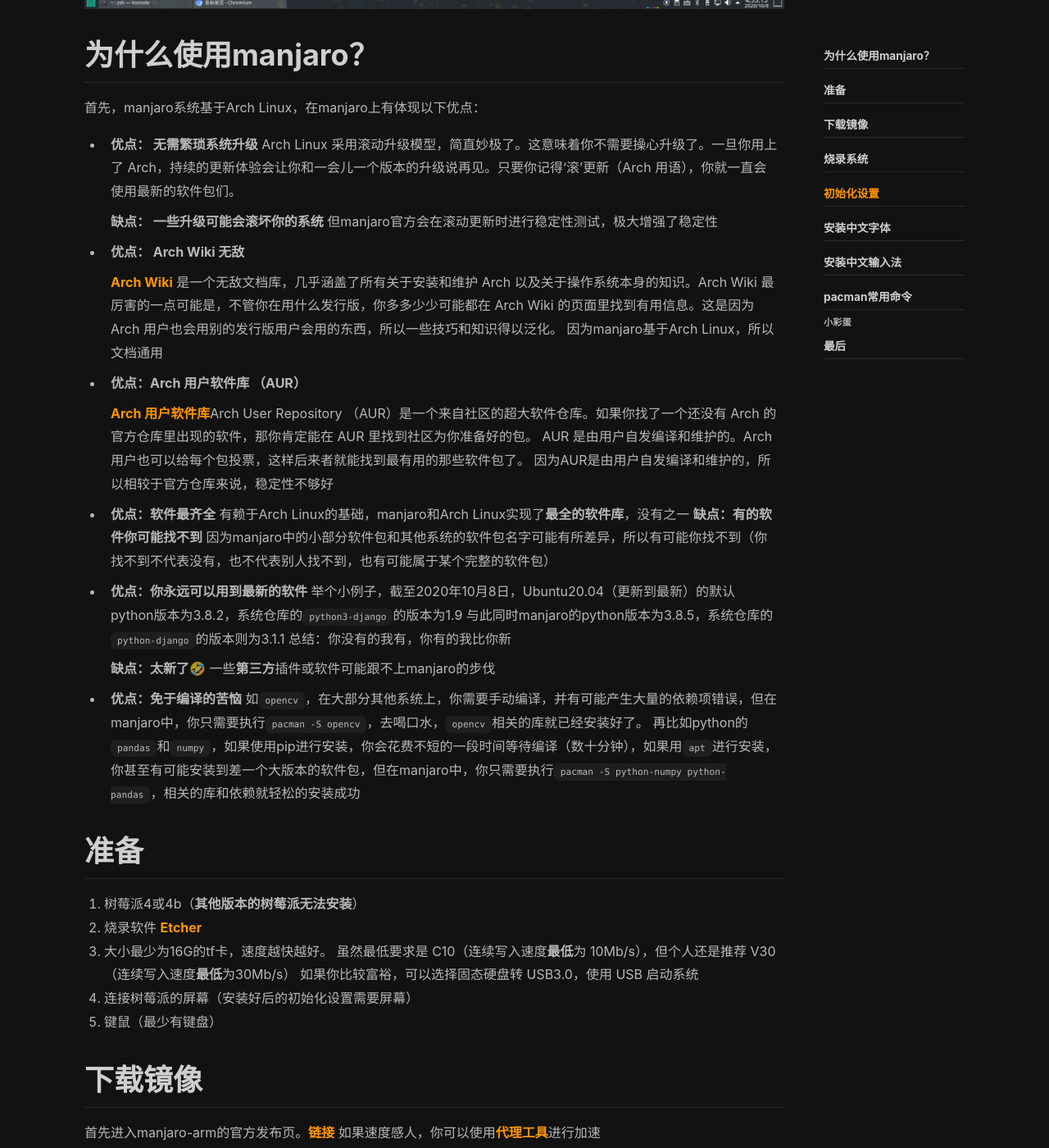
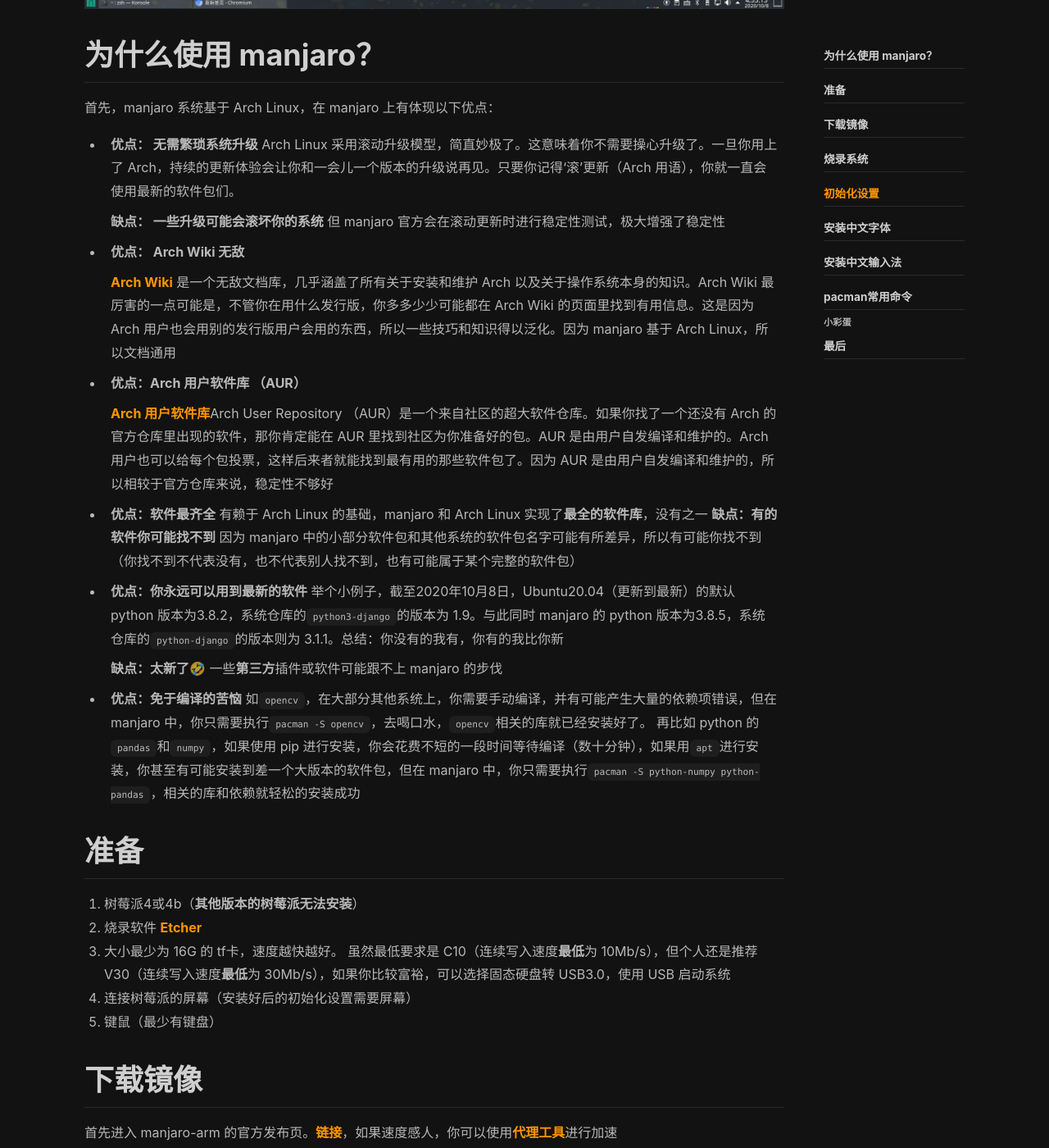
Before and after one commit to iGmainC/igmainc.github.io, a Jekyll site: the page built from _posts/2020-10-28-树莓派4b安装 manjaro-arm.md, in a window 1280 px wide and 1400 px high, scrolled down 727 px. Shown: the whole window at 82% size. Built offline with Jekyll 4.4.1, drawn with Linux system fonts in a browser that asks for light colours; nearby versions of some CDN libraries; some of the changed text lies outside the part shown.

Commit message:
修改文章，加空格

````diff
--- a/_posts/2020-10-28-树莓派4b安装 manjaro-arm.md
+++ b/_posts/2020-10-28-树莓派4b安装 manjaro-arm.md
@@ -5,58 +5,51 @@
 
 ![简单配置后的 Manjaro](/assets/images/2020-10-28-树莓派4b安装 manjaro-arm/13919472-5f05a0020a484520.png)
 
-# 为什么使用manjaro？
+# 为什么使用 manjaro？
 
-首先，manjaro系统基于Arch Linux，在manjaro上有体现以下优点：
+首先，manjaro 系统基于 Arch Linux，在 manjaro 上有体现以下优点：
 
 - **优点： 无需繁琐系统升级**
    Arch Linux 采用滚动升级模型，简直妙极了。这意味着你不需要操心升级了。一旦你用上了 Arch，持续的更新体验会让你和一会儿一个版本的升级说再见。只要你记得‘滚’更新（Arch 用语），你就一直会使用最新的软件包们。
 
   **缺点： 一些升级可能会滚坏你的系统**
-   但manjaro官方会在滚动更新时进行稳定性测试，极大增强了稳定性
+   但 manjaro 官方会在滚动更新时进行稳定性测试，极大增强了稳定性
 
 - **优点： Arch Wiki 无敌**
 
-  [Arch Wiki](https://wiki.archlinux.org/) 是一个无敌文档库，几乎涵盖了所有关于安装和维护 Arch 以及关于操作系统本身的知识。Arch Wiki 最厉害的一点可能是，不管你在用什么发行版，你多多少少可能都在 Arch Wiki 的页面里找到有用信息。这是因为 Arch 用户也会用别的发行版用户会用的东西，所以一些技巧和知识得以泛化。
-   因为manjaro基于Arch Linux，所以文档通用
+  [Arch Wiki](https://wiki.archlinux.org/) 是一个无敌文档库，几乎涵盖了所有关于安装和维护 Arch 以及关于操作系统本身的知识。Arch Wiki 最厉害的一点可能是，不管你在用什么发行版，你多多少少可能都在 Arch Wiki 的页面里找到有用信息。这是因为 Arch 用户也会用别的发行版用户会用的东西，所以一些技巧和知识得以泛化。因为 manjaro 基于 Arch Linux，所以文档通用
 
 - **优点：Arch 用户软件库 （AUR）**
 
-  [Arch 用户软件库](https://wiki.archlinux.org/index.php/Arch_User_Repository)Arch User Repository （AUR）是一个来自社区的超大软件仓库。如果你找了一个还没有 Arch 的官方仓库里出现的软件，那你肯定能在 AUR 里找到社区为你准备好的包。
-   AUR 是由用户自发编译和维护的。Arch 用户也可以给每个包投票，这样后来者就能找到最有用的那些软件包了。
-   因为AUR是由用户自发编译和维护的，所以相较于官方仓库来说，稳定性不够好
+  [Arch 用户软件库](https://wiki.archlinux.org/index.php/Arch_User_Repository)Arch User Repository （AUR）是一个来自社区的超大软件仓库。如果你找了一个还没有 Arch 的官方仓库里出现的软件，那你肯定能在 AUR 里找到社区为你准备好的包。AUR 是由用户自发编译和维护的。Arch 用户也可以给每个包投票，这样后来者就能找到最有用的那些软件包了。因为 AUR 是由用户自发编译和维护的，所以相较于官方仓库来说，稳定性不够好
 
 - **优点：软件最齐全**
-   有赖于Arch Linux的基础，manjaro和Arch Linux实现了**最全的软件库**，没有之一
+   有赖于 Arch Linux 的基础，manjaro 和 Arch Linux 实现了**最全的软件库**，没有之一
    **缺点：有的软件你可能找不到**
-   因为manjaro中的小部分软件包和其他系统的软件包名字可能有所差异，所以有可能你找不到（你找不到不代表没有，也不代表别人找不到，也有可能属于某个完整的软件包）
+   因为 manjaro 中的小部分软件包和其他系统的软件包名字可能有所差异，所以有可能你找不到（你找不到不代表没有，也不代表别人找不到，也有可能属于某个完整的软件包）
 
 - **优点：你永远可以用到最新的软件**
-   举个小例子，截至2020年10月8日，Ubuntu20.04（更新到最新）的默认python版本为3.8.2，系统仓库的`python3-django`的版本为1.9
-   与此同时manjaro的python版本为3.8.5，系统仓库的`python-django`的版本则为3.1.1
-   总结：你没有的我有，你有的我比你新
+   举个小例子，截至2020年10月8日，Ubuntu20.04（更新到最新）的默认 python 版本为3.8.2，系统仓库的`python3-django`的版本为 1.9。与此同时 manjaro 的 python 版本为3.8.5，系统仓库的`python-django`的版本则为 3.1.1。总结：你没有的我有，你有的我比你新
 
   **缺点：太新了🤣**
-   一些**第三方**插件或软件可能跟不上manjaro的步伐
+   一些**第三方**插件或软件可能跟不上 manjaro 的步伐
 
 - **优点：免于编译的苦恼**
-   如`opencv`，在大部分其他系统上，你需要手动编译，并有可能产生大量的依赖项错误，但在manjaro中，你只需要执行`pacman -S opencv`，去喝口水，`opencv`相关的库就已经安装好了。
-   再比如python的`pandas`和`numpy`，如果使用pip进行安装，你会花费不短的一段时间等待编译（数十分钟），如果用`apt`进行安装，你甚至有可能安装到差一个大版本的软件包，但在manjaro中，你只需要执行`pacman -S python-numpy python-pandas`，相关的库和依赖就轻松的安装成功
+   如`opencv`，在大部分其他系统上，你需要手动编译，并有可能产生大量的依赖项错误，但在 manjaro 中，你只需要执行`pacman -S opencv`，去喝口水，`opencv`相关的库就已经安装好了。
+   再比如 python 的`pandas`和`numpy`，如果使用 pip 进行安装，你会花费不短的一段时间等待编译（数十分钟），如果用`apt`进行安装，你甚至有可能安装到差一个大版本的软件包，但在 manjaro 中，你只需要执行`pacman -S python-numpy python-pandas`，相关的库和依赖就轻松的安装成功
 
 # 准备
 
 1. 树莓派4或4b（**其他版本的树莓派无法安装**）
 2. 烧录软件 [Etcher](https://www.balena.io/etcher/)
-3. 大小最少为16G的tf卡，速度越快越好。
-    虽然最低要求是 C10（连续写入速度**最低**为 10Mb/s），但个人还是推荐 V30（连续写入速度**最低**为30Mb/s）
-    如果你比较富裕，可以选择固态硬盘转 USB3.0，使用 USB 启动系统
+3. 大小最少为 16G 的 tf卡，速度越快越好。
+    虽然最低要求是 C10（连续写入速度**最低**为 10Mb/s），但个人还是推荐 V30（连续写入速度**最低**为 30Mb/s），如果你比较富裕，可以选择固态硬盘转 USB3.0，使用 USB 启动系统
 4. 连接树莓派的屏幕（安装好后的初始化设置需要屏幕）
 5. 键鼠（最少有键盘）
 
 # 下载镜像
 
-首先进入manjaro-arm的官方发布页。[链接](https://forum.manjaro.org/t/manjaro-arm-21-04-released/61974)
- 如果速度感人，你可以使用[**代理工具**](https://sockboom.mobi/auth/register?affid=108759)进行加速
+首先进入 manjaro-arm 的官方发布页。[链接](https://forum.manjaro.org/t/manjaro-arm-21-04-released/61974)，如果速度感人，你可以使用[**代理工具**](https://sockboom.mobi/auth/register?affid=108759)进行加速
 
 可以看到树莓派4的镜像有4个：
 
@@ -65,9 +58,9 @@
 这四个系统镜像有什么区别呢？
 
 - XFCE：占用内存较小（下面会给出各系统的内存占用共参考），但是图形界面不好看，系统自带的功能不丰富
-- KDE Plasma：界面好看，有很多好用小功能（自带），如桌面小部件、可是化的开机启动项管理，缺点是内存占用相较**XFCE**占用**略大**（具体看表格）
-- i3：一个纯命令行操作的图形界面系统，不熟悉Linux命令的就别装了
-- Sway：i3的美化加强版，不熟悉Linux命令的别装
+- KDE Plasma：界面好看，有很多好用小功能（自带），如桌面小部件、可是化的开机启动项管理，缺点是内存占用相较 **XFCE** 占用**略大**（具体看表格）
+- i3：一个纯命令行操作的图形界面系统，不熟悉 Linux 命令的就别装了
+- Sway：i3的美化加强版，不熟悉 Linux 命令的别装
 
 **系统占用表格：**
 
@@ -79,7 +72,7 @@
 
 > 可以看出 KDE Plasma 的内存占用只比 XFCE 高了十多Mb，我个人还是推荐安装 KDE Plasma
 >
->  接下来的操作我会用 KDE Plasma，操作基本都一样，但在安装中文输入法后，设置开机启动项时，XFCE需要命令行添加
+> 接下来的操作我会用 KDE Plasma，操作基本都一样，但在安装中文输入法后，设置开机启动项时，XFCE需要命令行添加
 
 # 烧录系统
 
@@ -111,7 +104,7 @@
 
 ![img](/assets/images/2020-10-28-树莓派4b安装 manjaro-arm/13919472-cbd5c9505b204945.jpg)
 
- 字面意思，输入**全名**（可以理解为昵称）
+字面意思，输入**全名**（可以理解为昵称）
 
 ![img](/assets/images/2020-10-28-树莓派4b安装 manjaro-arm/13919472-a9d775e136929907.jpg)
 
@@ -123,11 +116,11 @@
 
 ![img](/assets/images/2020-10-28-树莓派4b安装 manjaro-arm/13919472-5230abb8c4bcd157.jpg)
 
-输入root密码
+输入 root 密码
 
 ![img](/assets/images/2020-10-28-树莓派4b安装 manjaro-arm/13919472-8a3a705e657f9af4.jpg)
 
-确认root密码
+确认 root 密码
 
 ![img](/assets/images/2020-10-28-树莓派4b安装 manjaro-arm/13919472-defc4c0949d27747.jpg)
 
@@ -135,11 +128,11 @@
 
 ![img](/assets/images/2020-10-28-树莓派4b安装 manjaro-arm/13919472-d5e6f22440981192.jpg)
 
-选择语言（zh_CN.UTF-8，中文.UTF-8）
+选择语言（`zh_CN.UTF-8`，中文.UTF-8）
 
 ![img](/assets/images/2020-10-28-树莓派4b安装 manjaro-arm/13919472-f15b585bbf4e3751.jpg)
 
-输入hostname，不懂什么意思的输入pi
+输入 hostname，不懂什么意思的输入 pi
 
 ![img](/assets/images/2020-10-28-树莓派4b安装 manjaro-arm/13919472-88c65efc3b233d83.jpg)
 
@@ -147,8 +140,7 @@
 
 接下来系统会自动重启进行初始化配置，有的板子可能需要10~30分钟才能开机，**请耐心等待**
 
-开机后我们会发现中文字体都变成了方块，这时不要着急，我们只需要安装中文字体并重启就好了
- 这个问题我已经和官方反馈了，官方将在下个版本(20.10)自带中文字体
+开机后我们会发现中文字体都变成了方块，这时不要着急，我们只需要安装中文字体并重启就好了。这个问题我已经和官方反馈了，官方将在下个版本(20.10)自带中文字体
 
 ![img](/assets/images/2020-10-28-树莓派4b安装 manjaro-arm/13919472-f38e993674e99025.jpg)
 
@@ -156,12 +148,11 @@
 
 # 安装中文字体
 
-以下就是盲人摸象般的操作
- 首先我们要连接Wi-Fi，点击右下角网络连接的图标
+以下就是盲人摸象般的操作。首先我们要连接 Wi-Fi，点击右下角网络连接的图标
 
 ![img](/assets/images/2020-10-28-树莓派4b安装 manjaro-arm/13919472-b6e8d63a5a0588a1.png)
 
-会扫描Wi-Fi，点这个连接Wi-Fi，输入密码
+会扫描 Wi-Fi，点这个连接 Wi-Fi，输入密码
 
 ![img](/assets/images/2020-10-28-树莓派4b安装 manjaro-arm/13919472-6710f727316d458f.png)
 
@@ -169,14 +160,15 @@
 
 ![img](/assets/images/2020-10-28-树莓派4b安装 manjaro-arm/13919472-16e788a0a69b9d5a.png)
 
-运行以下代码（根据提示输入**root密码**）：
+运行以下代码（根据提示输入 **root 密码**）：
 
-> Manjaro是基于Arch Linux的系统，使用`pacman`而不是`apt`命令来安装软件
->  在后面我会给出`pacman`的常用操作供参考学习
+> Manjaro 是基于 Arch Linux 的系统，使用`pacman`而不是`apt`命令来安装软件
+>
+> 在后面我会给出`pacman`的常用操作供参考学习
 
 ```shell
 sudo pacman-mirrors --country China    # 换源
-sudo pacman -Syu    # 系统更新，manjaro是滚动更新方式，第一次更新很大，但一定要更新
+sudo pacman -Syu    # 系统更新，manjaro 是滚动更新方式，第一次更新很大，但一定要更新
 sudo pacman -S wqy-microhei    # 必须安装，否则无法正常显示中文
 sudo pacman -S wqy-bitmapfont wqy-microhei-lite wqy-zenhei    # 同字族，可选安装
 sudo pacman -S neovim    # neovim，vim的新版，安装中文输入法时要用，你也可以使用vim
@@ -186,7 +178,6 @@
 重启后就可以看到可以正常显示中文了
 
 ![img](/assets/images/2020-10-28-树莓派4b安装 manjaro-arm/13919472-9e3d23a2dbcfcadd.jpg)
-
 
 # 安装中文输入法
 
@@ -201,7 +192,7 @@
  不会用就百度简单学一下
 
 ```shell
-# 不要用root用户执行
+# 不要用 root 用户执行
 cd ~/
 nvim .xprofile
 ```
@@ -209,7 +200,7 @@
 如果你不会使用`vim`，执行以下命令：
 
 ```shell
-# 不要用root用户执行
+# 不要用 root 用户执行
 cd ~/
 kate .xprofile    # 没有Kate就安装
 ```
@@ -259,6 +250,6 @@
 
 # 最后
 
-1. 因为Arch Linux良好的仓库，建议安装python库时使用`pacman`进行安装，此后你便不用关心python库的升级，只需要每隔一段时间正常更新系统即可
+1. 因为 Arch Linux 良好的仓库，建议安装 python 库时使用`pacman`进行安装，此后你便不用关心python库的升级，只需要每隔一段时间正常更新系统即可
     假如现在需要安装python的`pillow`库，只需要在库名前加上`python-`，这便是它的包名，运行`pacman -S python-pillow`即可安装
-2. 在Manjaro中，其他系统中的各个小软件包将合并为集成包，如Ubuntu下安装`sqlite3`，你可能需要安装`libsqlite3`、`sqlite3-dev`等一些包，但在Manjaro中你只需要`pacman -S sqlite3`，就将安装`sqlite3`的运行库和开发库
+2. 在Manjaro中，其他系统中的各个小软件包将合并为集成包，如 Ubuntu 下安装`sqlite3`，你可能需要安装`libsqlite3`、`sqlite3-dev`等一些包，但在 Manjaro 中你只需要`pacman -S sqlite3`，就将安装`sqlite3`的运行库和开发库
````
Also changed, not shown: _posts/2021-06-21-Python 奇技淫巧.md (+1 -1 lines), _posts/2021-07-18-IIC 总线.md (+5 -0 lines).
